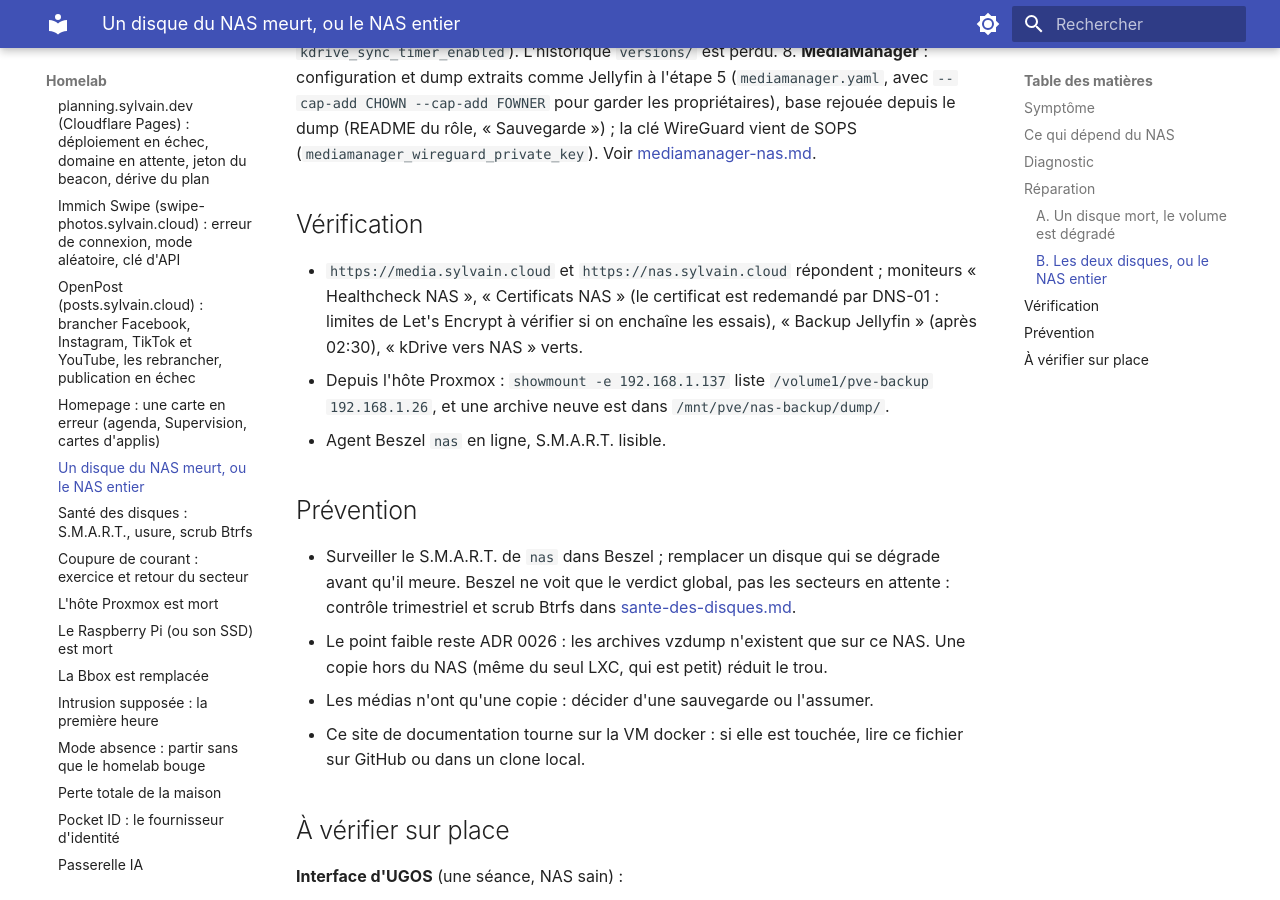
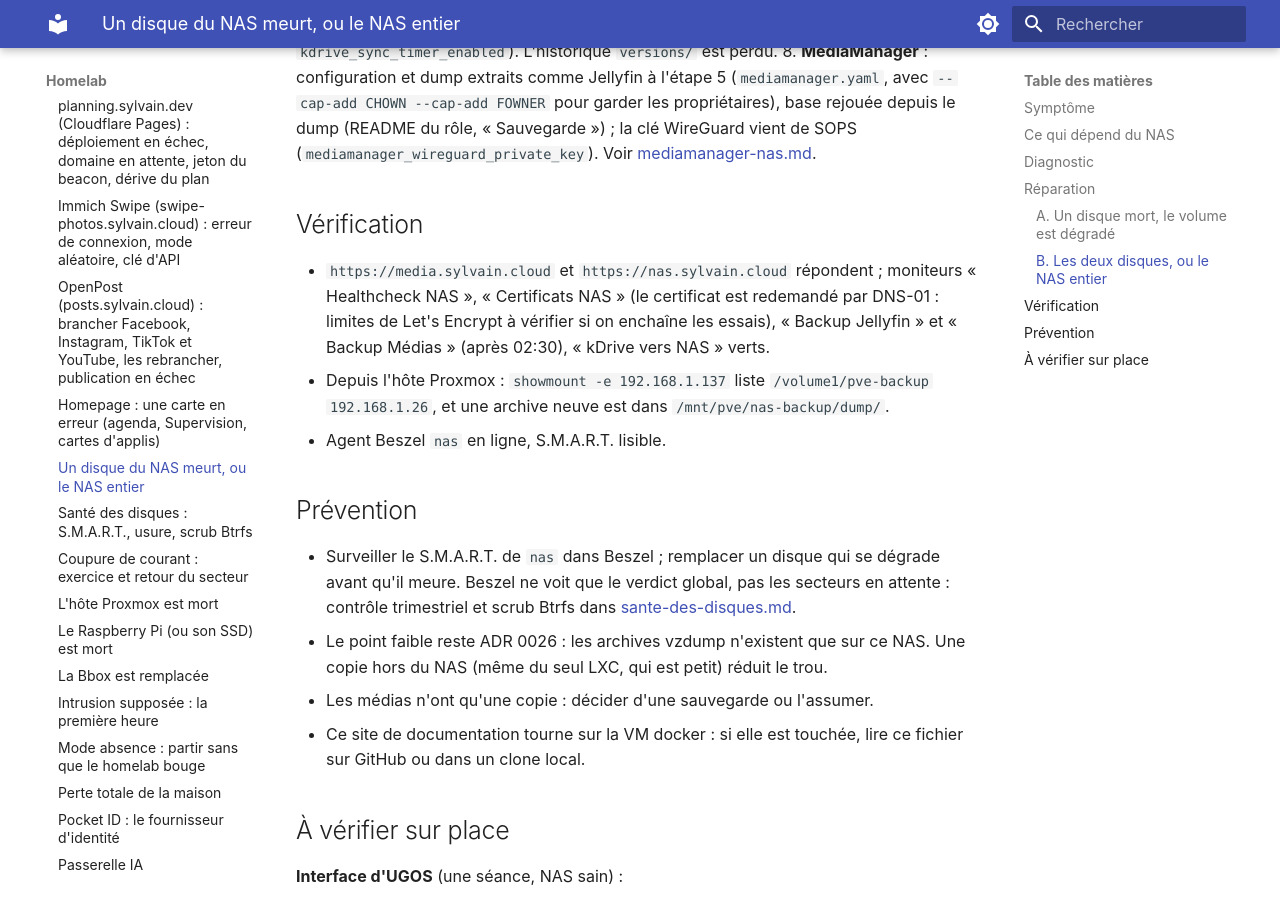
Before and after one commit to sylvainmetayer/homelab, an MkDocs documentation site: the page built from docs/runbooks/disque-nas-mort.md, in a window 1280 px wide and 900 px high, scrolled down 3743 px. Built offline with MkDocs 1.6.1 and Material for MkDocs 9.7.7, drawn with Linux system fonts in a browser that asks for light colours; some of the changed text lies outside the part shown.

Commit message:
feat(nas): moniteur et test de restauration du dépôt media
Moniteur push « Backup Médias » (26 h, comme les autres sauvegardes) et
entrée media du test de restauration (échantillon de fichiers, au moins
un sous livres). Le test d'accord apps.json / rôle lit le bloc du dépôt
quand un rôle en tient plusieurs ; le contrôle des dossiers du partage
couvre ceux de la sauvegarde ; le runbook disque-nas-mort cite le moniteur.

Claude-Session: https://claude.ai/code/session_01EfxfYARk8FCAw13wUeDLUe

```diff
--- a/docs/runbooks/disque-nas-mort.md
+++ b/docs/runbooks/disque-nas-mort.md
@@ -19,7 +19,7 @@ sur place ».
   `sdb` ([sante-des-disques.md](sante-des-disques.md)) : `smart_check` est
   déployé sur le NAS (`nas.yml`, à la main ; timer présent au relevé du 11/11).
 - Ou le NAS ne répond plus : moniteurs « Healthcheck NAS », « Certificats
-  NAS », « kDrive vers NAS » et « Backup Jellyfin » rouges ensemble, agent
+  NAS », « kDrive vers NAS », « Backup Jellyfin » et « Backup Médias » rouges ensemble, agent
   Beszel `nas` hors ligne.
 
 ## Ce qui dépend du NAS
@@ -51,8 +51,8 @@ d'Immich, ci-dessus), Pangolin, flip (aucune appli n'utilise le rôle
    manque), `sdc` est un disque USB, hors RAID.
 2. Le disque restant est-il sain ? Son S.M.A.R.T. avant tout (Beszel). S'il
    est douteux, copier d'abord ce qui compte (Réparation, étape 1).
-3. Les sauvegardes sont à jour : moniteurs « Backup Jellyfin » et « kDrive
-   vers NAS » verts avant la panne.
+3. Les sauvegardes sont à jour : moniteurs « Backup Jellyfin », « Backup Médias » et
+   « kDrive vers NAS » verts avant la panne.
 
 ## Réparation
 
@@ -145,7 +145,7 @@ d'Immich, ci-dessus), Pangolin, flip (aucune appli n'utilise le rôle
 - `https://media.sylvain.cloud` et `https://nas.sylvain.cloud` répondent ;
   moniteurs « Healthcheck NAS », « Certificats NAS » (le certificat est
   redemandé par DNS-01 : limites de Let's Encrypt à vérifier si on enchaîne les
-  essais), « Backup Jellyfin » (après 02:30), « kDrive vers NAS » verts.
+  essais), « Backup Jellyfin » et « Backup Médias » (après 02:30), « kDrive vers NAS » verts.
 - Depuis l'hôte Proxmox : `showmount -e 192.168.1.137` liste
   `/volume1/pve-backup 192.168.1.26`, et une archive neuve est dans
   `/mnt/pve/nas-backup/dump/`.
```
Also changed, not shown: ansible/roles/jellyfin/README.md (+1 -1 lines), docs/matrice-des-donnees.md (+2 -2 lines), .github/restore-test/README.md, 8 other files.
